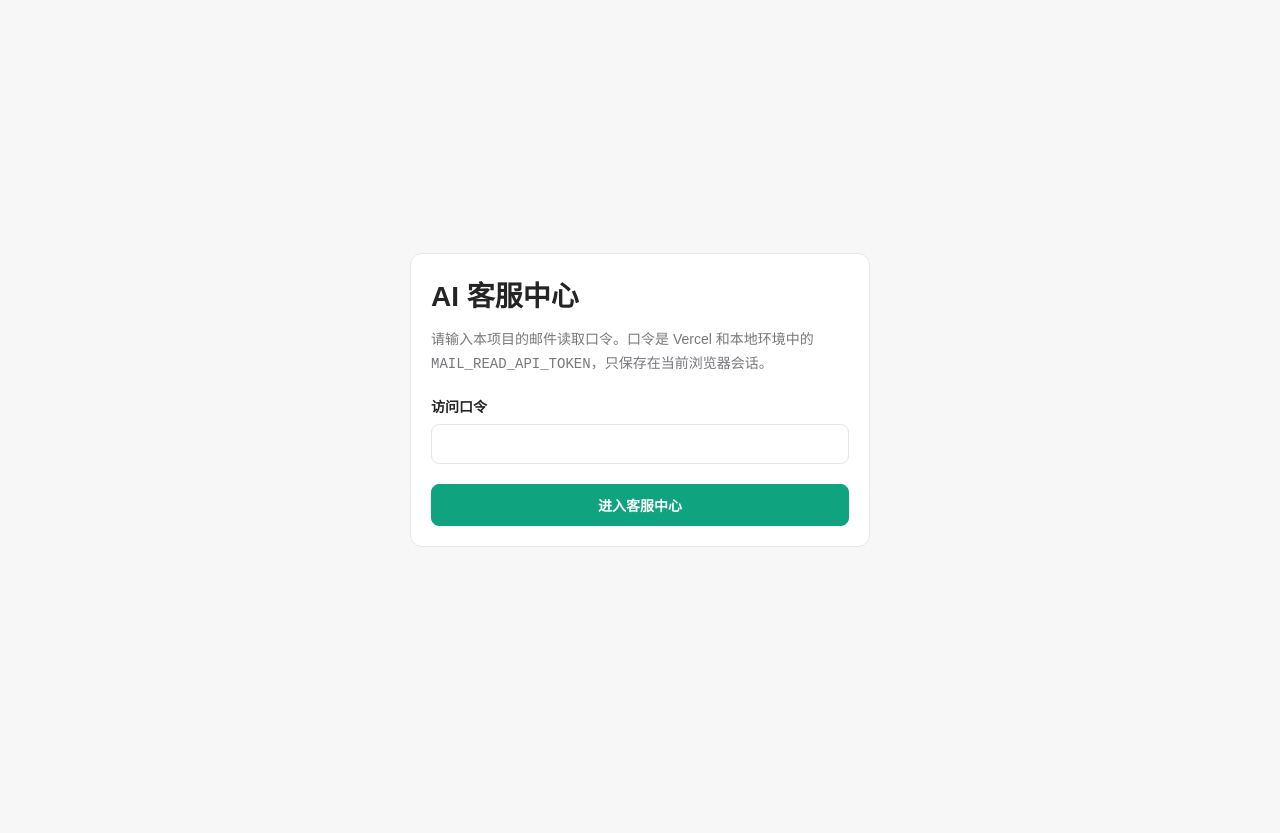
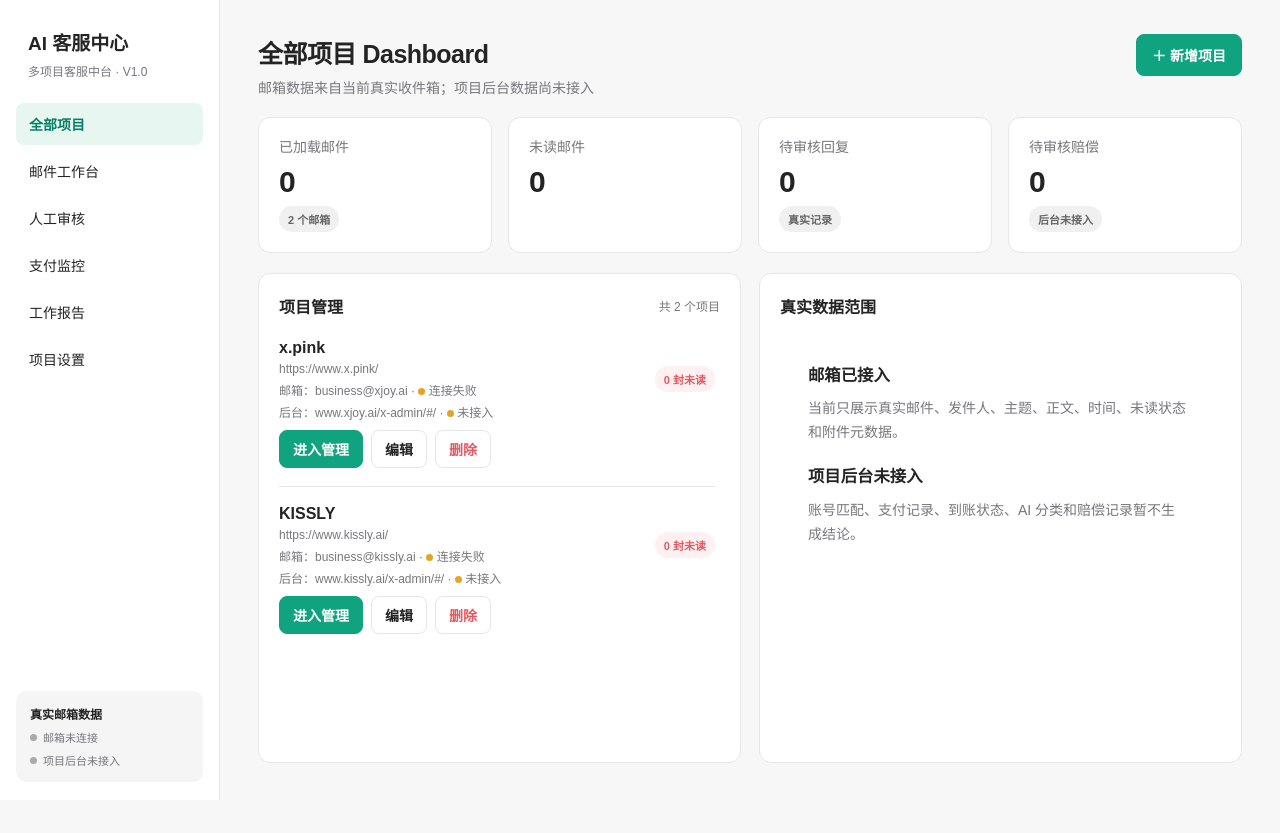
Before and after one commit to JoeMusk8/-Automated-Customer-Service-System-260713, a Next.js app: page / in a window 1280 px wide. Before the commit the page ends 800 px from the top, so only its background shows below. Built offline with nearby package versions, Linux system fonts and the light colour scheme.

Commit message:
Remove mail workbench access prompt

```diff
--- a/app/api/workbench/messages/route.ts
+++ b/app/api/workbench/messages/route.ts
@@ -8,11 +8,6 @@ export const dynamic = "force-dynamic";
 const mailboxIds = ["xjoy", "kissly"] as const;
 
 export async function GET(request: Request) {
-  const token = request.headers.get("authorization")?.replace(/^Bearer\s+/i, "");
-  if (!process.env.MAIL_READ_API_TOKEN || token !== process.env.MAIL_READ_API_TOKEN) {
-    return NextResponse.json({ error: "访问口令无效" }, { status: 401 });
-  }
-
   const url = new URL(request.url);
   const requested = url.searchParams.get("mailbox") || "all";
   const requestedLimit = Number(url.searchParams.get("limit") || 20);
--- a/app/globals.css
+++ b/app/globals.css
@@ -1,7 +1,6 @@
 :root { --bg:#f7f7f8; --panel:#fff; --line:#e6e6e8; --text:#242424; --muted:#77777d; --green:#10a37f; --green-soft:#e8f6f2; --red:#df5c64; --red-soft:#fff0f1; --amber:#b77716; --amber-soft:#fff6e6; }
 * { box-sizing:border-box; }
 html,body { margin:0; min-height:100%; background:var(--bg); color:var(--text); font-family:Arial,"Microsoft YaHei",sans-serif; font-size:14px; }
-.access-gate { min-height:100vh; display:grid; place-items:center; padding:24px; }.access-card { width:min(460px,100%); padding:28px; }.access-card h1 { margin:0 0 12px; }.access-card p { color:var(--muted); line-height:1.7; }.access-card label { display:flex; flex-direction:column; gap:8px; margin:20px 0; font-weight:600; }.access-card input { width:100%; padding:11px 12px; border:1px solid var(--line); border-radius:8px; }.access-card button { width:100%; }
 button,input,select,textarea { font:inherit; color:inherit; }
 button,select { cursor:pointer; }
 button { border:1px solid var(--line); background:#fff; border-radius:8px; padding:10px 15px; font-weight:600; transition:.15s ease; }
--- a/app/page.tsx
+++ b/app/page.tsx
@@ -69,9 +69,6 @@ const navItems: { key: PageKey; label: string }[] = [
 ];
 
 export default function Home() {
-  const [accessToken, setAccessToken] = useState<string | null>(null);
-  const [accessDraft, setAccessDraft] = useState("");
-  const [loginError, setLoginError] = useState("");
   const [page, setPage] = useState<PageKey>("dashboard");
   const [projects, setProjects] = useState<Project[]>(initialProjects);
   const [activeProject, setActiveProject] = useState<string>("all");
@@ -96,20 +93,10 @@ export default function Home() {
   const mail = mails.find((item) => item.id === selectedMail) || visibleMails[0] || null;
 
   const loadMail = useCallback(async () => {
-    if (!accessToken) return;
     setMailLoading(true);
     try {
-      const response = await fetch("/api/workbench/messages?mailbox=all&limit=20", {
-        cache: "no-store",
-        headers: { Authorization: `Bearer ${accessToken}` },
-      });
+      const response = await fetch("/api/workbench/messages?mailbox=all&limit=20", { cache: "no-store" });
       const result = await response.json() as { mailboxes?: MailboxResult[]; refreshedAt?: string; error?: string };
-      if (response.status === 401) {
-        sessionStorage.removeItem("mail-workbench-token");
-        setAccessToken("");
-        setLoginError("访问口令不正确，请重新输入 MAIL_READ_API_TOKEN");
-        return;
-      }
       if (!response.ok || !result.mailboxes) throw new Error(result.error || "读取邮箱失败");
 
       const nextMails = result.mailboxes.flatMap((box) => box.messages.map((message) => {
@@ -145,22 +132,9 @@ export default function Home() {
     } finally {
       setMailLoading(false);
     }
-  }, [accessToken]);
-
-  useEffect(() => {
-    setAccessToken(sessionStorage.getItem("mail-workbench-token") || "");
   }, []);
 
-  useEffect(() => { if (accessToken) void loadMail(); }, [accessToken, loadMail]);
-
-  if (accessToken === null) return <div className="access-gate"><div className="panel">正在打开客服中心…</div></div>;
-  if (!accessToken) return <AccessGate value={accessDraft} error={loginError} onValue={setAccessDraft} onSubmit={() => {
-    const value = accessDraft.trim();
-    if (!value) return;
-    sessionStorage.setItem("mail-workbench-token", value);
-    setLoginError("");
-    setAccessToken(value);
-  }} />;
+  useEffect(() => { void loadMail(); }, [loadMail]);
 
   function notify(message: string) {
     setToast(message);
@@ -304,10 +278,6 @@ function EmptyFeature({ title, text }: { title: string; text: string }) {
   return <><Header title={title} subtitle="仅显示已经由真实数据源产生的记录" /><section className="panel"><div className="empty-state"><h2>暂无真实记录</h2><p>{text}</p></div></section></>;
 }
 
-function AccessGate({ value, error, onValue, onSubmit }: { value: string; error: string; onValue: (value: string) => void; onSubmit: () => void }) {
-  return <div className="access-gate"><form className="panel access-card" onSubmit={(event) => { event.preventDefault(); onSubmit(); }}><h1>AI 客服中心</h1><p>请输入本项目的邮件读取口令。口令是 Vercel 和本地环境中的 <code>MAIL_READ_API_TOKEN</code>，只保存在当前浏览器会话。</p><label>访问口令<input type="password" autoComplete="current-password" value={value} onChange={(event) => onValue(event.target.value)} autoFocus /></label>{error && <div className="warning">{error}</div>}<button className="primary" type="submit">进入客服中心</button></form></div>;
-}
-
 function ProjectSettings({ projects, onAdd, onEdit }: { projects: Project[]; onAdd: () => void; onEdit: (p: Project) => void }) {
   return <><Header title="项目设置" subtitle="每个项目独立配置邮箱、后台和赔偿规则" action={<button className="primary" onClick={onAdd}>＋ 新增项目</button>} /><section className="panel settings-list">{projects.map((project) => <article key={project.id}><div><h2>{project.name}</h2><p>{project.website}</p></div><div><span>客服邮箱</span><strong>{project.mailbox}</strong></div><div><span>后台地址</span><strong>{project.backend}</strong></div><div><span>默认赔偿</span><strong>{project.defaultGems} {project.gems}</strong></div><button onClick={() => onEdit(project)}>编辑设置</button></article>)}</section></>;
 }
```
